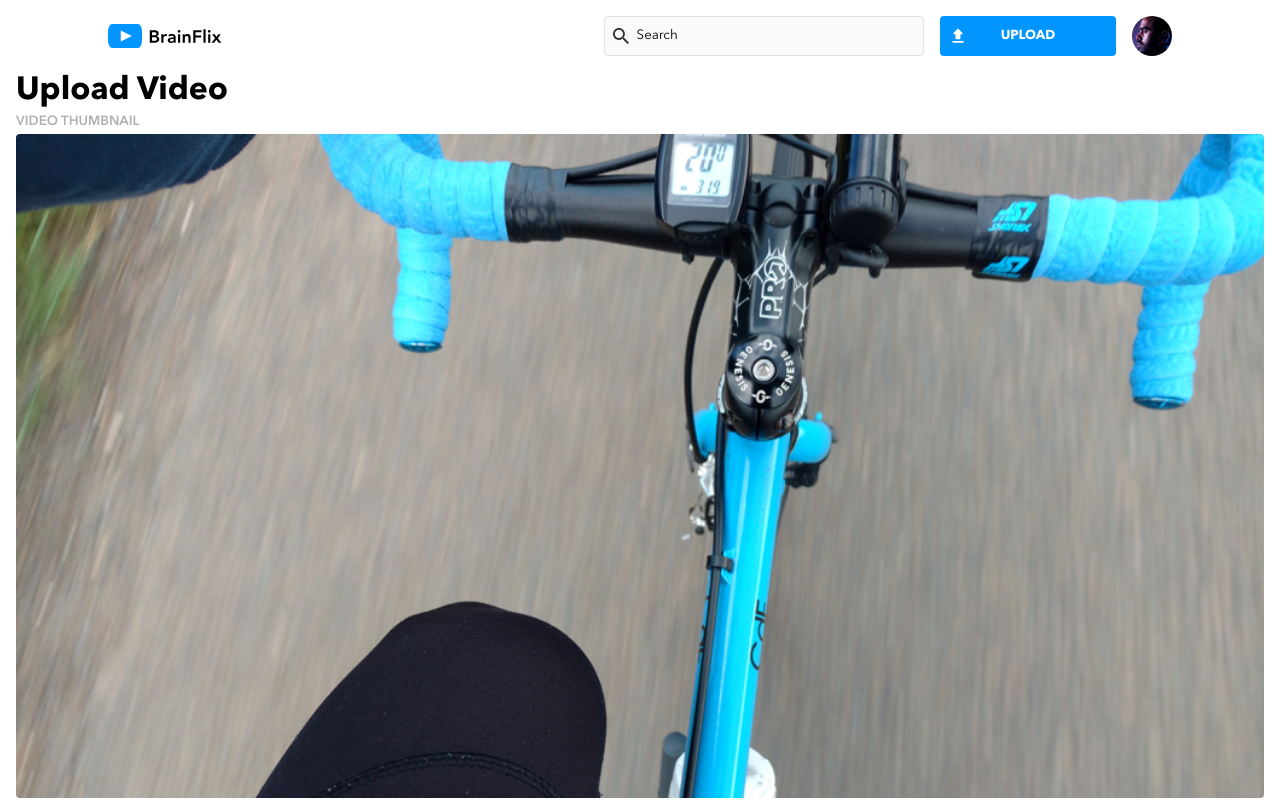
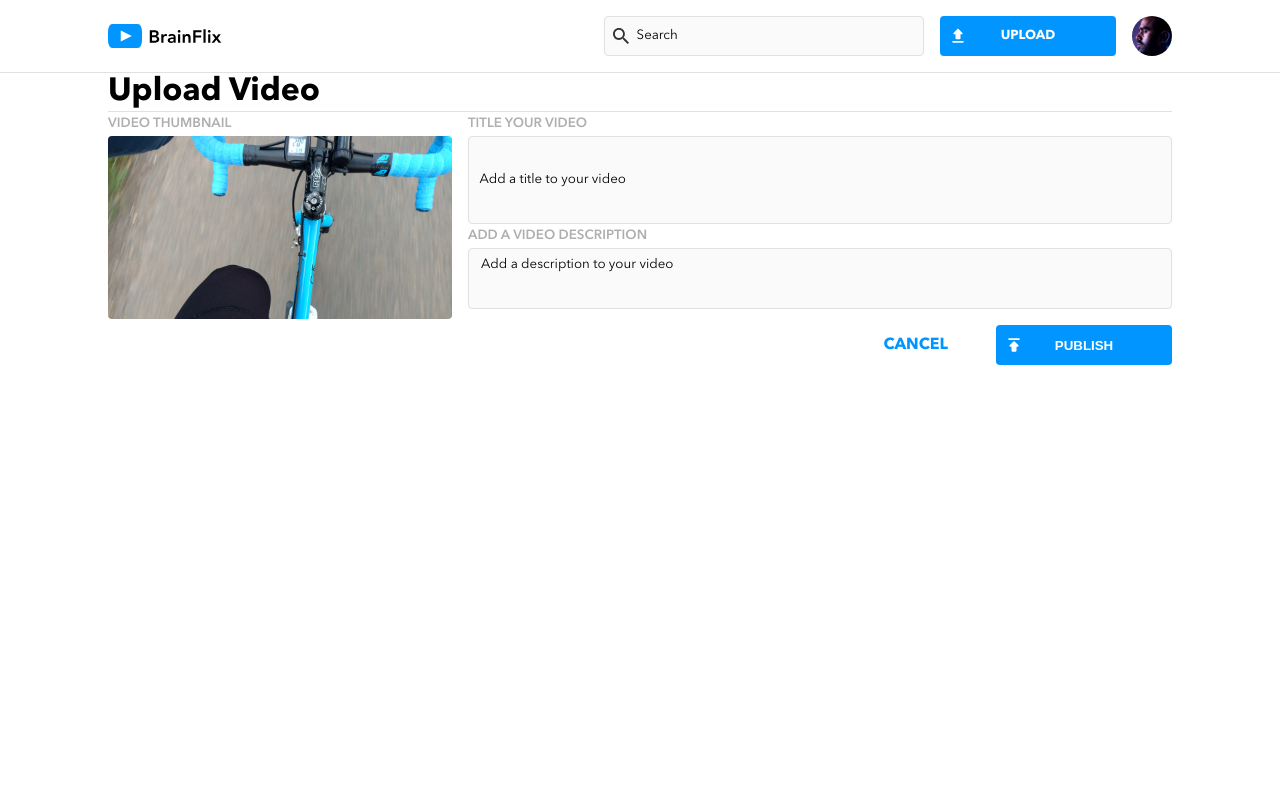
Before and after one commit to hilarykhc/hilary-chen-brainflix, a React (Create React App) app: page /upload in a window 1280 px wide. Shown: the top 800 px of the page. Built offline with nearby package versions, Linux system fonts and the light colour scheme.

Commit message:
updated styles for upload page on tablet and desktop screens

```diff
--- a/src/pages/UploadPage/UploadPage.js
+++ b/src/pages/UploadPage/UploadPage.js
@@ -1,4 +1,4 @@
-import { useEffect, useNavigate, Link } from "react-router-dom";
+import { useNavigate, Link } from "react-router-dom";
 import uploadThumbnail from "../../assets/Images/Upload-video-preview.jpg";
 import "./UploadPage.scss";
 
--- a/src/pages/UploadPage/UploadPage.scss
+++ b/src/pages/UploadPage/UploadPage.scss
@@ -6,14 +6,40 @@
 .upload {
   &__container {
     margin: 0 1rem;
+
+    @include tablet-and-desktop {
+      margin: 0 2.25rem;
+    }
+
+    @include desktop {
+      margin: 0 6.75rem;
+    }
+  }
+
+  &__title {
+    @include tablet-and-desktop {
+      border-bottom: 1px solid $mercury-grey;
+    }
+  }
+
+  &__buttons {
+    @include tablet-and-desktop {
+      display: flex;
+      flex-direction: row-reverse;
+    }
   }
 
   &__button-publish {
     @include button;
     background-image: url("../../assets/Images/Icons/publish.svg");
     @include background-iconImg;
+    font-weight: bold;
     &:hover {
       background-color: $brainflix-darkblue;
+    }
+
+    @include tablet-and-desktop {
+      max-width: 11rem;
     }
   }
 
@@ -21,15 +47,30 @@
     @include button;
     color: $brainflix-blue;
     background-color: $pure-white;
+    font-weight: bold;
+
+    @include tablet-and-desktop {
+      margin-right: 6rem;
+    }
   }
 
   &__button-cancel-link {
     text-decoration: none;
   }
 
+  &__form {
+    @include desktop {
+      display: flex;
+    }
+  }
+
   &__form-image {
     width: 100%;
     border-radius: 0.25rem;
+
+    @include tablet-and-desktop {
+      width: 21.5rem;
+    }
   }
 
   &__form-thumbnail {
@@ -45,6 +86,11 @@
 
   &__form-content {
     @include flex-column;
+
+    @include desktop {
+      margin-left: 1rem;
+      width: 100%;
+    }
   }
 
   &__form-subtitle-input {
@@ -60,3 +106,7 @@
     @include textarea;
   }
 }
+
+.header {
+  border-bottom: 1px solid $mercury-grey;
+}
```
